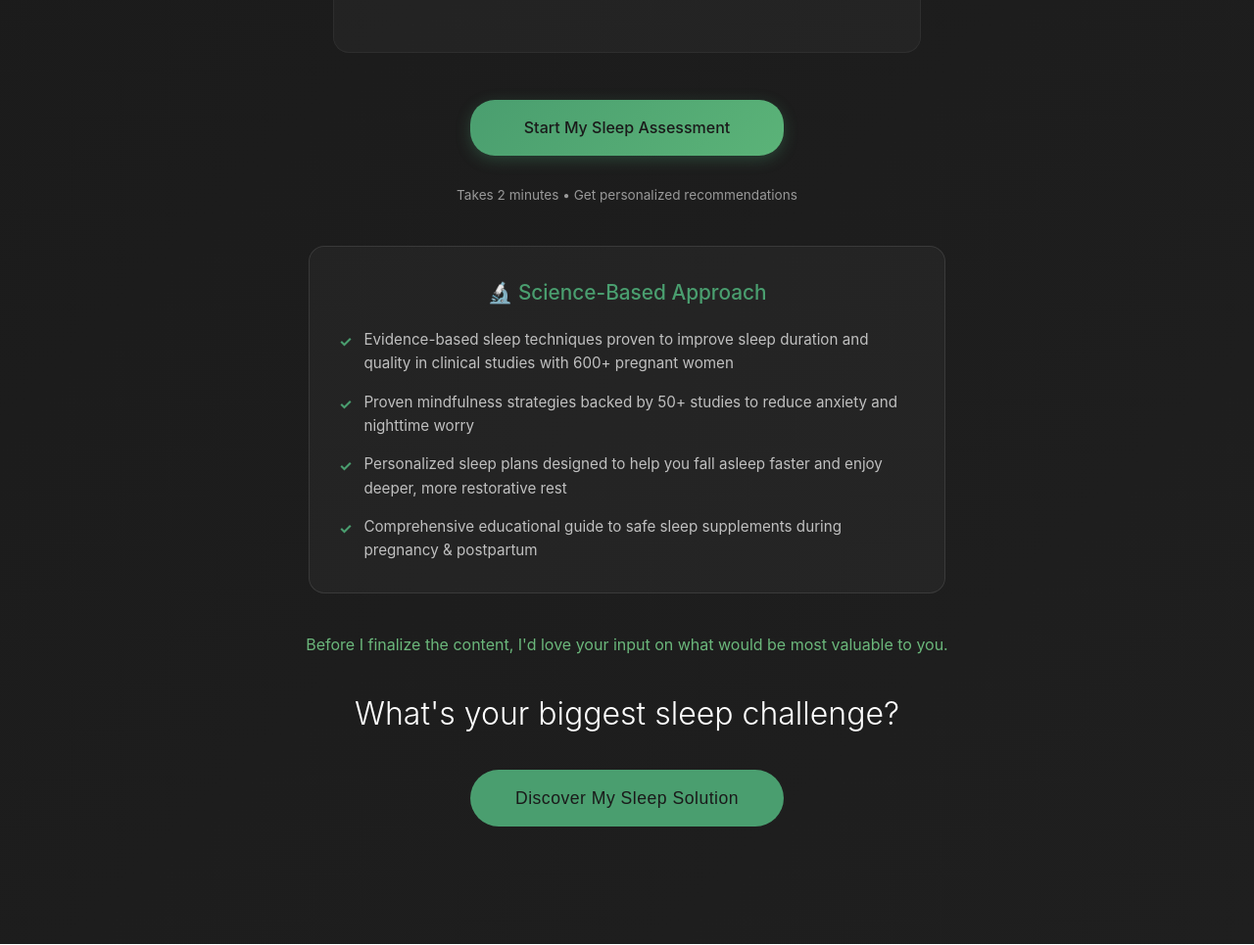
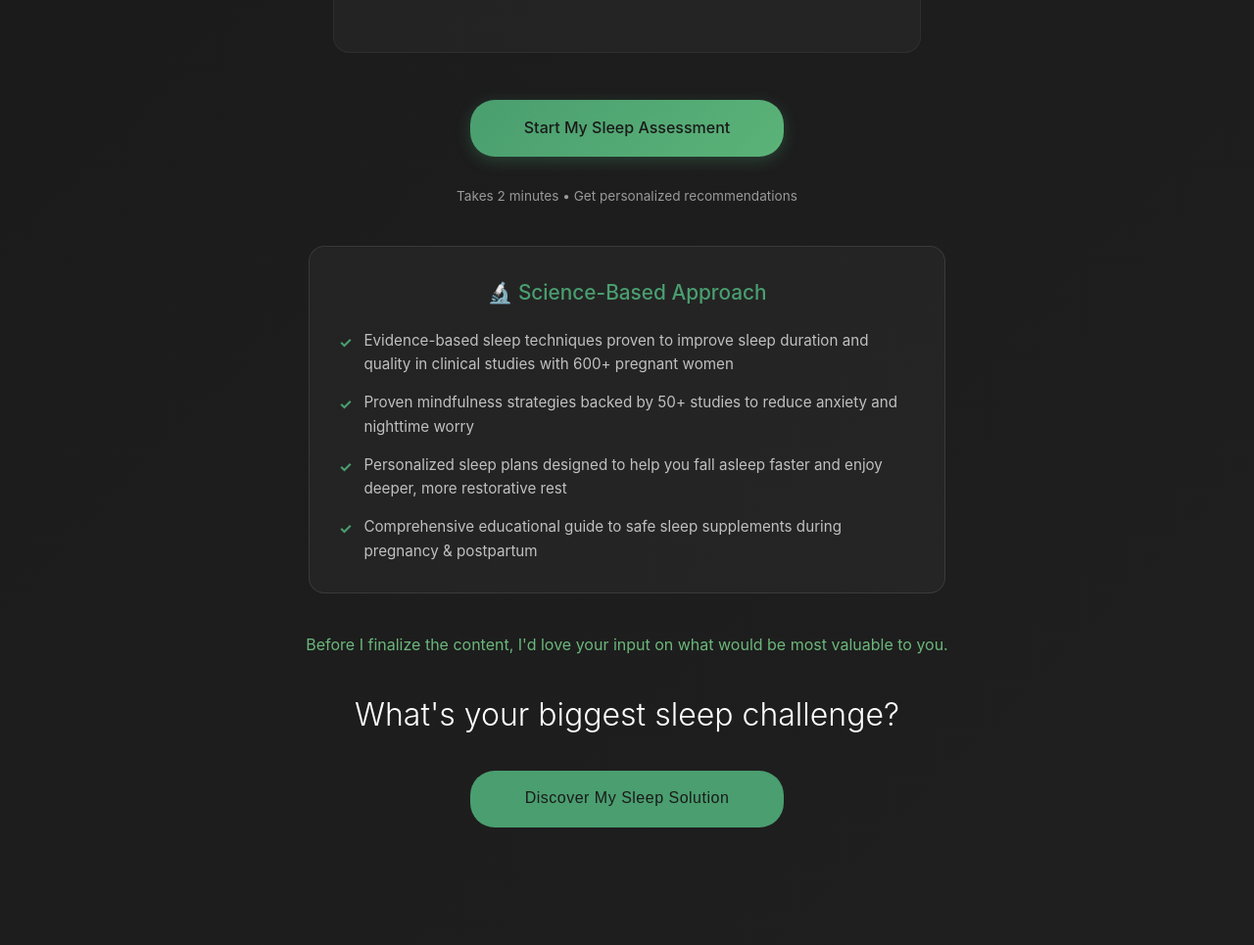
Before and after one commit to Ans-build/Nest-and-Rest-, a plain HTML site: page index.html in a window 1280 px wide. Shown: the part 761-1726 px from the top of the page at 98% size. Drawn offline with Linux system fonts and the light colour scheme.

Commit message:
Update index.html

```diff
--- a/index.html
+++ b/index.html
@@ -48,7 +48,7 @@
         .hero-cta {
             background: linear-gradient(135deg, #4a9e6f 0%, #5bb378 100%);
             color: #1a1a1a;
-            padding: 16px 35px;
+            padding: 16px 20px;
             border: none;
             border-radius: 25px;
             font-size: 1rem;
@@ -62,6 +62,12 @@
             width: 100%;
             max-width: 320px;
             font-family: inherit;
+            min-height: 58px;
+            display: flex;
+            align-items: center;
+            justify-content: center;
+            text-align: center;
+            line-height: 1.3;
         }
 
         .hero-cta:hover {
@@ -196,20 +202,24 @@
         .continue-btn {
             background: #4a9e6f;
             color: #1a1a1a;
-            padding: 18px 45px;
-            font-size: 1.1rem;
+            padding: 16px 20px;
+            font-size: 1rem;
             cursor: pointer;
             transition: all 0.3s ease;
             font-weight: 500;
             letter-spacing: 0.5px;
             min-height: 58px;
             border: 2px solid #4a9e6f;
-            border-radius: 29px;
+            border-radius: 25px;
             border: none;
             width: 100%;
             max-width: 320px;
             margin: 0 auto;
-            display: block;
+            display: flex;
+            align-items: center;
+            justify-content: center;
+            text-align: center;
+            line-height: 1.3;
         }
 
         .continue-btn:hover {
```
